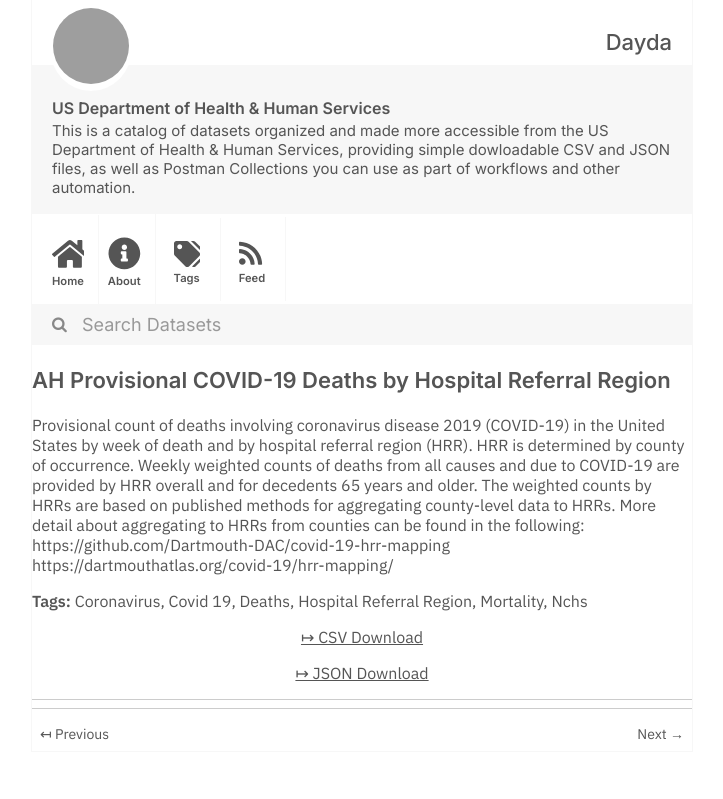
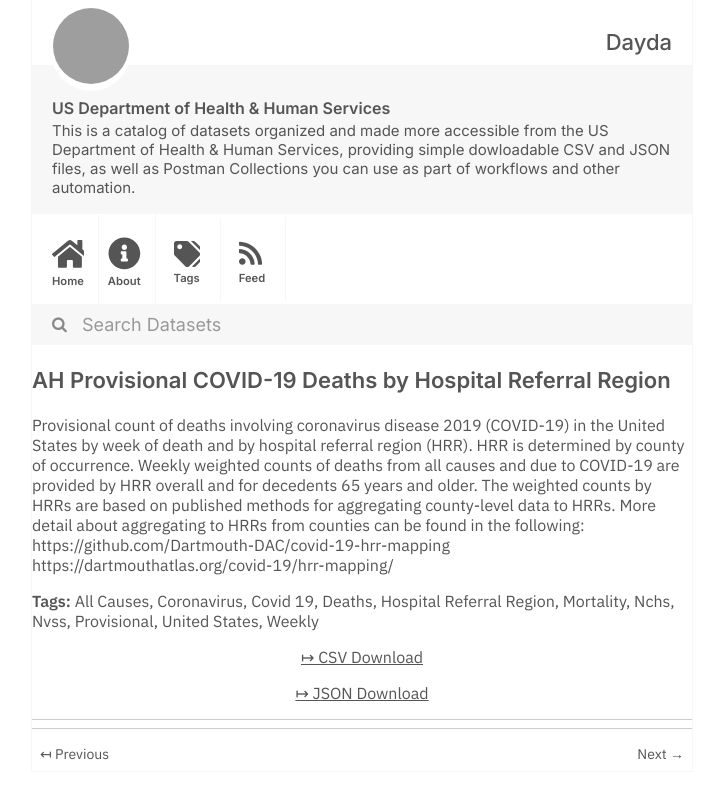
Before and after one commit to dayda-entities/us-department-of-health-and-human-services, a Jekyll site: the page built from _posts/2021-03-16-ah-provisional-covid-19-deaths-by-hospital-referral-region.md, in a window 1280 px wide, cut to the strip 0-799 px from the top of the page. Shown: the whole strip, without its empty margins (278-1001 px from the left). Built offline with Jekyll 4.4.1, drawn with Linux system fonts in a browser that asks for light colours; grey boxes are pictures that could not be loaded.

Commit message:
Publish Data

```diff
--- a/_posts/2021-03-16-ah-provisional-covid-19-deaths-by-hospital-referral-region.md
+++ b/_posts/2021-03-16-ah-provisional-covid-19-deaths-by-hospital-referral-region.md
@@ -1,16 +1,21 @@
 ---
 title: AH Provisional COVID-19 Deaths by Hospital Referral Region
-created: '2021-03-16T19:15:36.433386'
-modified: '2021-04-15T19:21:43.296923'
+created: '2021-03-16T19:47:08.069886'
+modified: '2021-04-25T14:57:30.032582'
 state: active
 type: dataset
 tags:
+  - All Causes
   - Coronavirus
   - Covid 19
   - Deaths
   - Hospital Referral Region
   - Mortality
   - Nchs
+  - Nvss
+  - Provisional
+  - United States
+  - Weekly
 groups:
   - Older Adults Health Data Collection
 csv_url: 'https://data.cdc.gov/api/views/mqmc-4b9n/rows.csv?accessType=DOWNLOAD'
```
